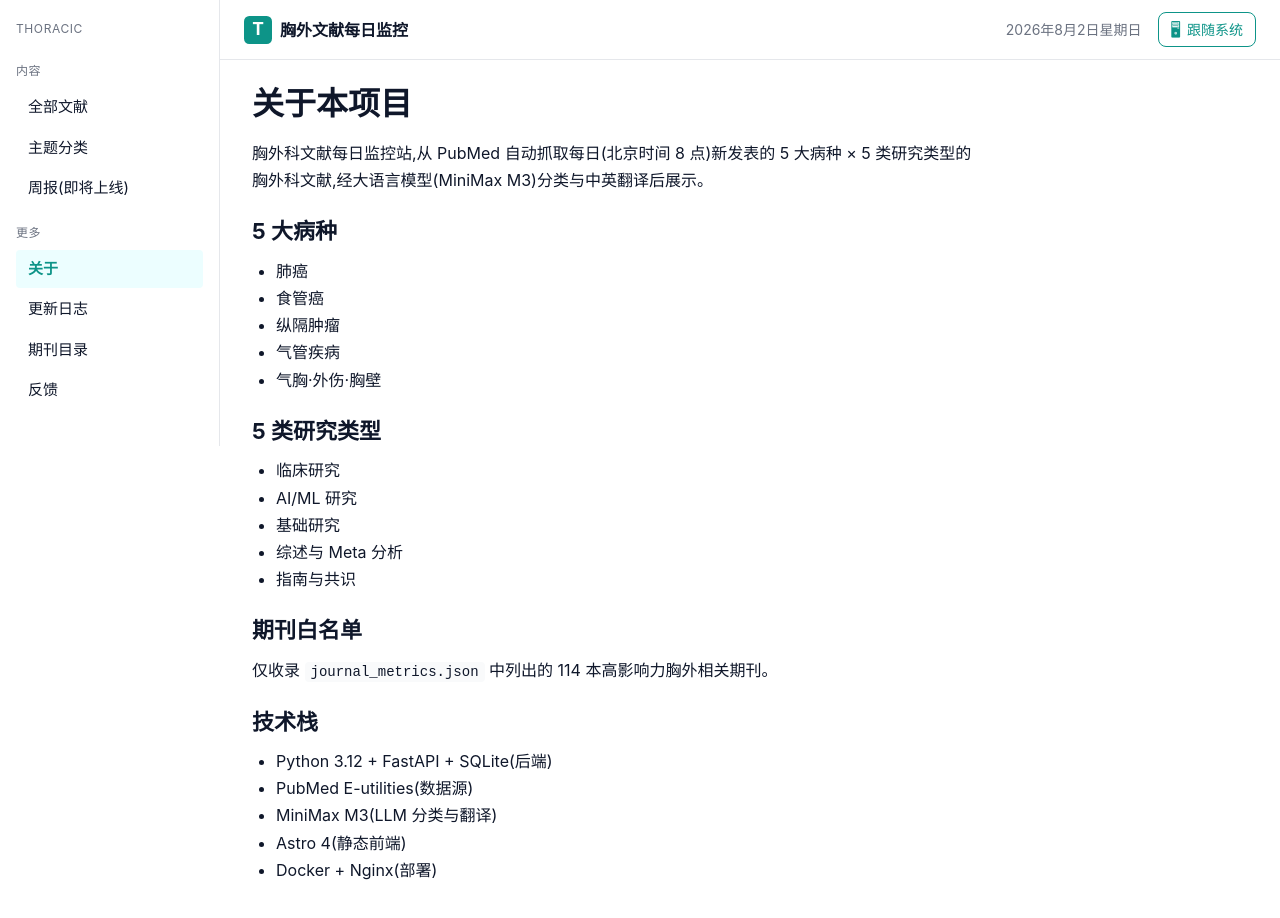
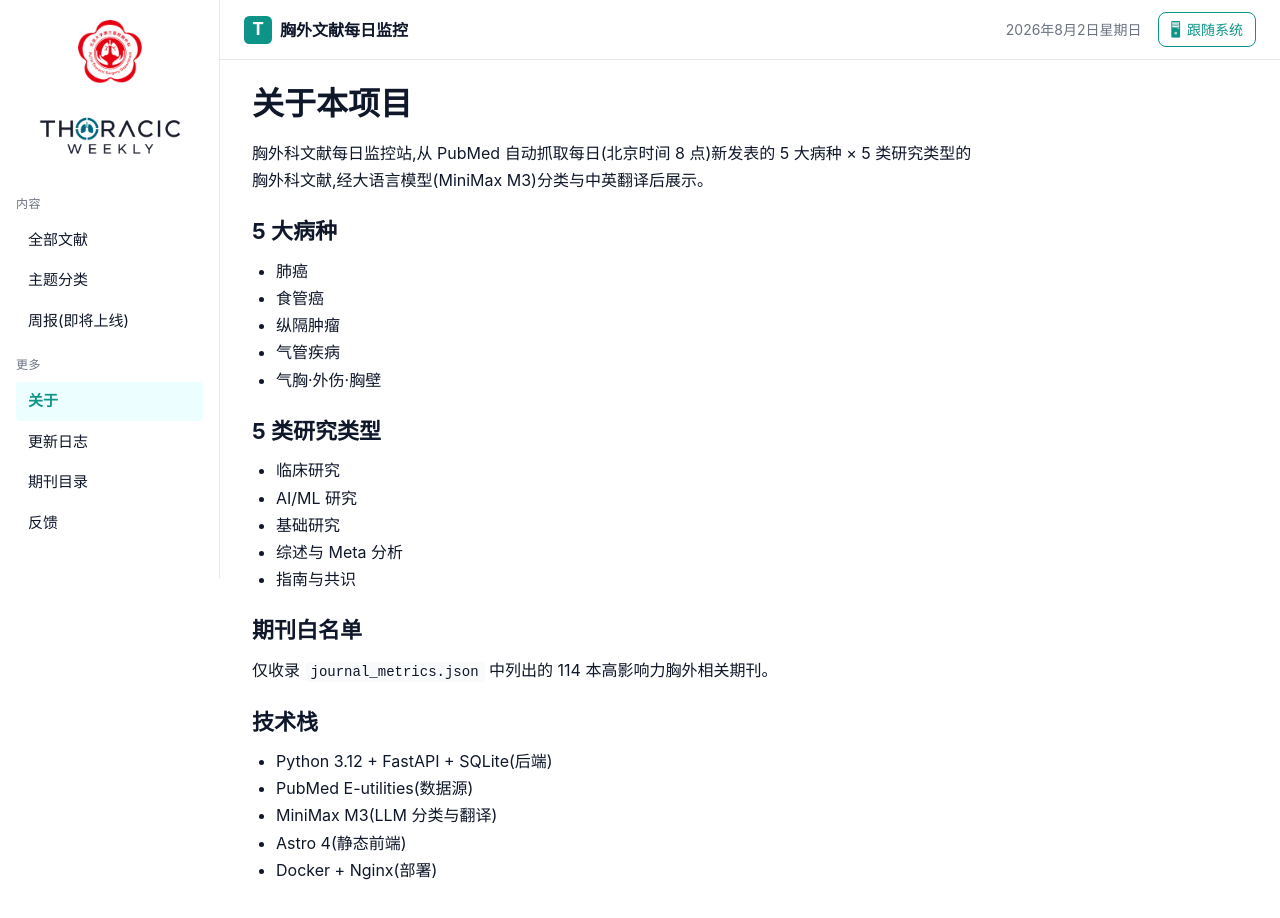
Before and after one commit to Linastro/thoracic-weekly-website, an Astro site in the folder web/: page /about in a window 1280 px wide. Built offline with nearby package versions, Linux system fonts and the light colour scheme; Astro itself is replaced by a stand-in of ours.

Commit message:
feat(web): 侧边栏用院徽 + THORACIC WEEKLY 字标替换纯文字标题
字标按 data-theme 切换浅色/深色两版,与既有暗色选择器写法一致。
素材由根目录原图缩放而来(160px / 480px),避免把 2000px 级原图当页面资源。

```diff
--- a/web/src/components/Sidebar.astro
+++ b/web/src/components/Sidebar.astro
@@ -19,8 +19,24 @@ const moreSection = [
 
 <aside class="app-sidebar">
   <nav class="sidebar">
-    <div class="sidebar-section">
-      <div class="sidebar-title">THORACIC</div>
+    <div class="sidebar-section sidebar-brand">
+      <img class="sidebar-brand-logo" src="/brand-logo.png" alt="北京大学第三医院胸外科" width="160" height="157" />
+      <img
+        class="sidebar-brand-wordmark"
+        data-variant="light"
+        src="/brand-wordmark-light.png"
+        alt="Thoracic Weekly"
+        width="480"
+        height="240"
+      />
+      <img
+        class="sidebar-brand-wordmark"
+        data-variant="dark"
+        src="/brand-wordmark-dark.png"
+        alt="Thoracic Weekly"
+        width="480"
+        height="240"
+      />
     </div>
 
     <div class="sidebar-section">
--- a/web/src/layouts/BaseLayout.astro
+++ b/web/src/layouts/BaseLayout.astro
@@ -51,8 +51,8 @@ import '../styles/components.css';
         <slot name="sidebar">
           <!-- 默认占位,留给调用方注入 Sidebar.astro -->
           <div class="sidebar">
-            <div class="sidebar-section">
-              <div class="sidebar-title">THORACIC</div>
+            <div class="sidebar-section sidebar-brand">
+              <img class="sidebar-brand-logo" src="/brand-logo.png" alt="北京大学第三医院胸外科" width="160" height="157" />
             </div>
           </div>
         </slot>
--- a/web/src/styles/components.css
+++ b/web/src/styles/components.css
@@ -31,6 +31,30 @@
 
 .sidebar-section {
   padding: 0 1rem 1rem;
+}
+.sidebar-brand {
+  display: flex;
+  flex-direction: column;
+  align-items: center;
+  gap: 0.625rem;
+}
+.sidebar-brand-logo {
+  width: 64px;
+  height: auto;
+}
+.sidebar-brand-wordmark {
+  width: 100%;
+  max-width: 172px;
+  height: auto;
+}
+.sidebar-brand-wordmark[data-variant='dark'] {
+  display: none;
+}
+:root[data-theme='dark'] .sidebar-brand-wordmark[data-variant='light'] {
+  display: none;
+}
+:root[data-theme='dark'] .sidebar-brand-wordmark[data-variant='dark'] {
+  display: block;
 }
 .sidebar-title {
   font-size: 0.75rem;
```
Also changed, not shown: web/public/brand-logo.png (added), web/public/brand-wordmark-dark.png (added), web/public/brand-wordmark-light.png (added).
